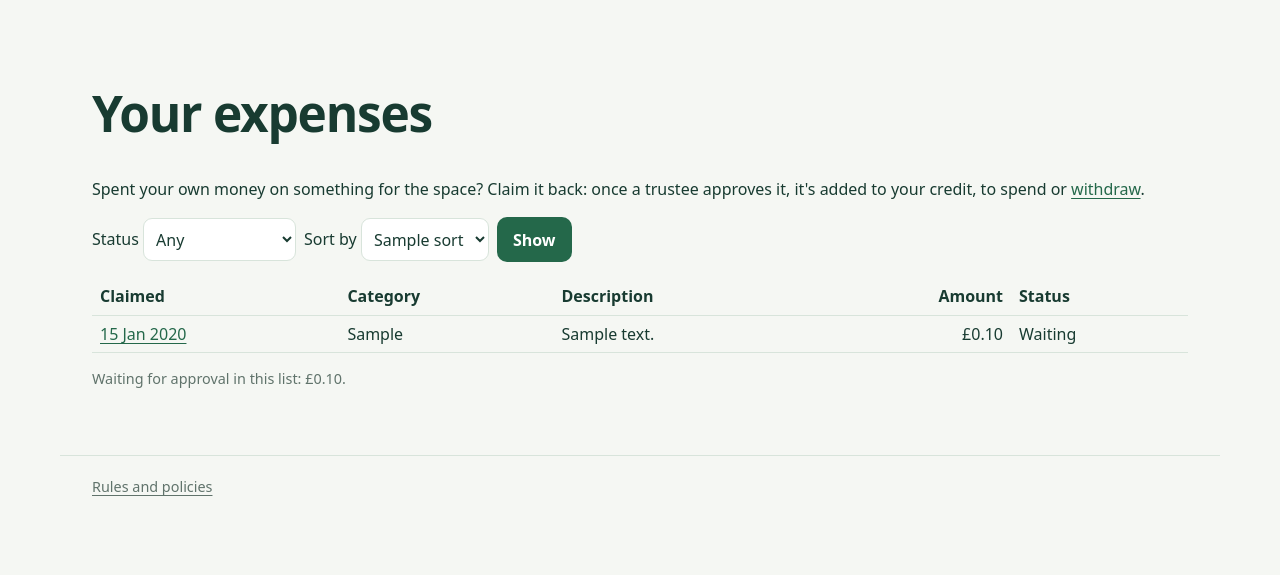
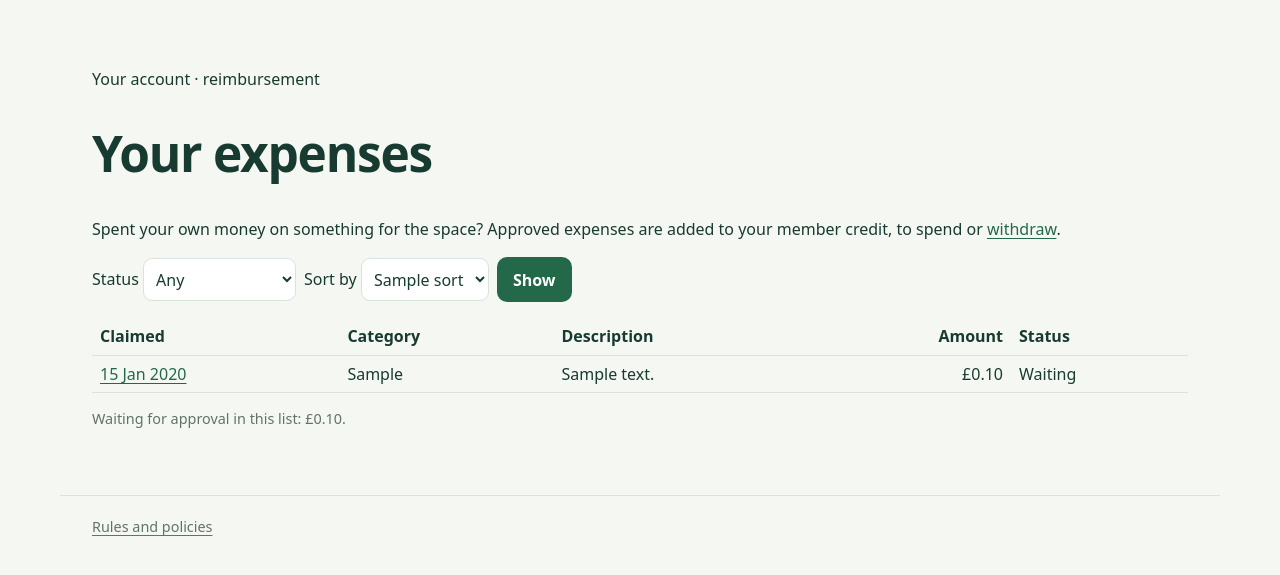
Before and after one commit to nes0/new-bbms, a Django app: template templates/expenses/index.html in a window 1280 px wide. Shown: the part 76-651 px from the top of the page. Run offline with Django 5.2, Linux system fonts and the light colour scheme; the template is opened without the code that fills it: most values are stand-ins (such as "Sample title", 1, 10 or a date in 2020).

Commit message:
Redesign index.html page

```diff
--- a/templates/expenses/index.html
+++ b/templates/expenses/index.html
@@ -2,12 +2,10 @@
 {% load money %}
 {% block title %}Expenses · {{ SITE_NAME }}{% endblock %}
 {% block content %}
-<h1>{% if see_all %}Expenses{% else %}Your expenses{% endif %}</h1>
-<p>Spent your own money on something for the space? Claim it back: once a trustee approves it, it's added to your
-  credit, to spend or <a href="{% url 'payments:credit' %}">withdraw</a>.
-  {% if can_claim %}<a href="{% url 'expenses:claim' %}">Claim an expense</a>{% endif %}</p>
+<header class="member-page__header"><div><p class="member-eyebrow">{% if see_all %}Trustee workspace · expense review{% else %}Your account · reimbursement{% endif %}</p><h1>{% if see_all %}Expenses{% else %}Your expenses{% endif %}</h1><p class="member-page__intro">{% if see_all %}Review member expense claims and record decisions.{% else %}Spent your own money on something for the space? Approved expenses are added to your member credit, to spend or <a href="{% url 'payments:credit' %}">withdraw</a>.{% endif %}</p></div>{% if can_claim %}<a class="member-button member-button--primary" href="{% url 'expenses:claim' %}">+ Claim an expense</a>{% endif %}</header>
 
-<form method="get" class="filters">
+
+<form method="get" class="filters member-filter-bar">
   {% if see_all %}
   <label>Member <select name="member">
     <option value="">Everyone</option>
@@ -29,7 +27,7 @@
 </form>
 
 {% if page.object_list %}
-<div class="scroll"><table class="table">
+<div class="scroll member-expenses-table"><table class="table">
   <thead><tr><th>Claimed</th>{% if see_all %}<th>Member</th>{% endif %}<th>Category</th><th>Description</th><th class="number">Amount</th><th>Status</th></tr></thead>
   <tbody>
   {% for expense in page %}
```
